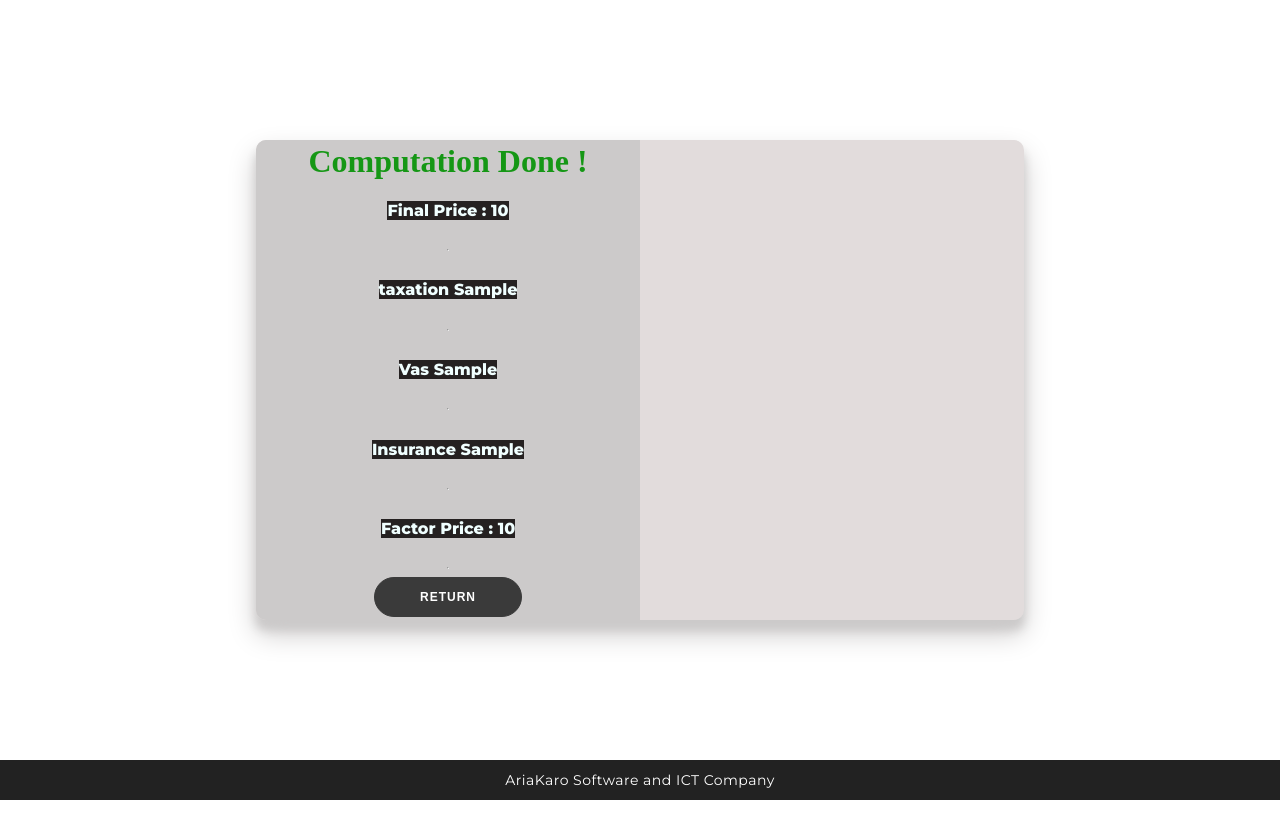
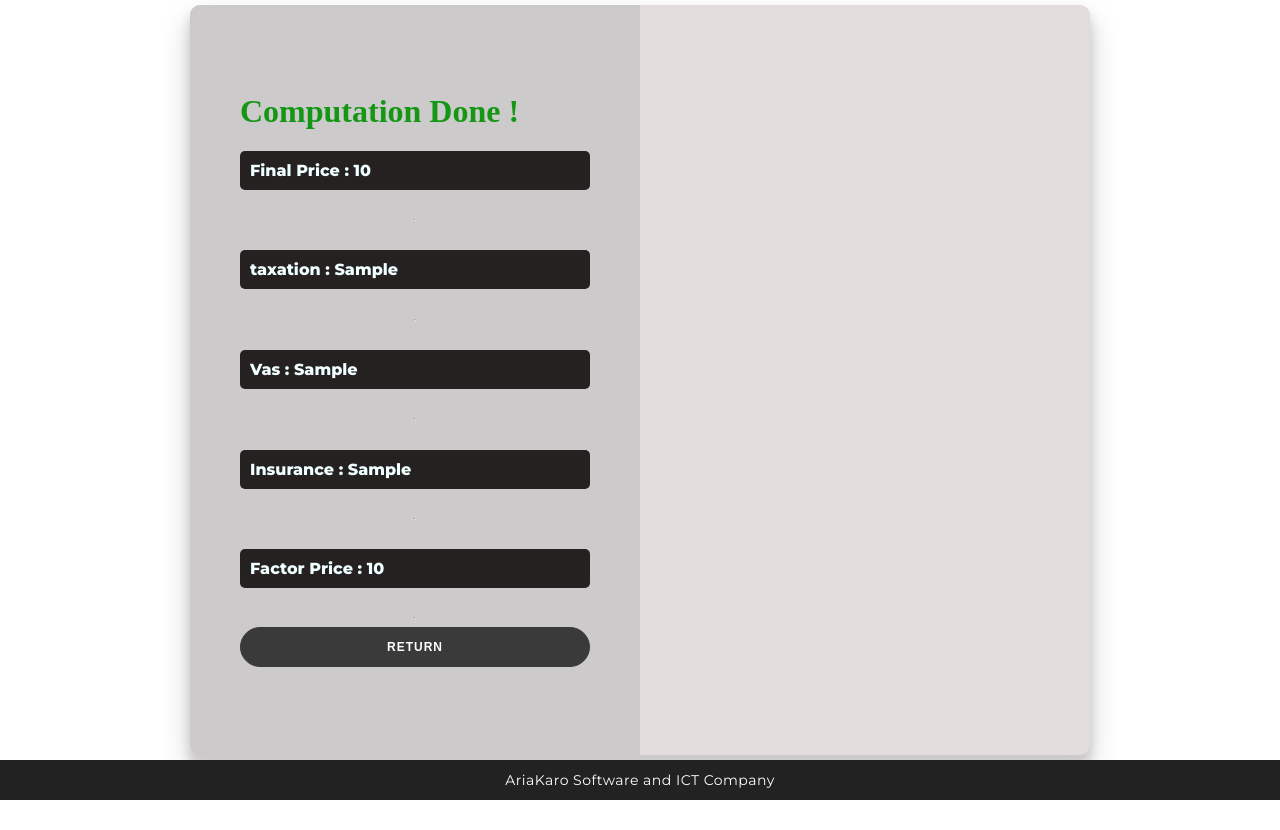
Before and after one commit to Tarokh-Yaghoubi/Ariakaro-factor, a Flask app: template flaskapp/templates/result.html in a window 1280 px wide. Run offline with Flask 2, Linux system fonts and the light colour scheme; the template is opened without the code that fills it: most values are stand-ins (such as "Sample title", 1, 10 or a date in 2020).

Commit message:
forth version

```diff
--- a/flaskapp/__init__.py
+++ b/flaskapp/__init__.py
@@ -1,6 +1,5 @@
 from datetime import timedelta
 from flask import Flask
-from flask_login import LoginManager
 import os
 import secrets
 
--- a/flaskapp/static/style.css
+++ b/flaskapp/static/style.css
@@ -73,14 +73,17 @@ button.ghost {
 form {
 	background-color: #cccaca;
 	display: flex;
-	align-items: center;
+	/*align-items: center;*/
 	justify-content: center;
 	flex-direction: column;
 	padding: 0 50px;
 	height: 100%;
-	text-align: center;
+	/*text-align: center;*/
 }
-
+h4 {
+    padding: 10px;
+    border-radius: 5px;
+}
 input {
 	background-color: #eee;
 	border: none;
@@ -96,9 +99,9 @@ input {
 			0 10px 10px #cccaca;
 	position: relative;
 	overflow: hidden;
-	width: 768px;
-	max-width: 100%;
-	min-height: 480px;
+	width: 900px;
+	max-width: 120%;
+	min-height: 750px;
 }
 
 .form-container {
--- a/flaskapp/templates/edit.html
+++ b/flaskapp/templates/edit.html
@@ -26,7 +26,7 @@
                 <input type="text" name="insurance"  value="{{ factor.insurance }}" id="insurance" placeholder="Insurance">
             </p>
             <p>
-                <button type="submit">Confirm</button>
+                <button type="submit" style="color: white;">Confirm</button>
             </p>
         </form>
     </body>
--- a/flaskapp/templates/result.html
+++ b/flaskapp/templates/result.html
@@ -8,18 +8,18 @@
     <link rel="stylesheet" href="{{ url_for('static', filename='style.js') }}">
     <title>Document</title>
 </head>
-<body>
+<body style="overflow: hidden;">
 <div class="container" id="container">
 	<div class="form-container sign-in-container">
 		<form action="{{ url_for('login') }}">
 			<h1 class="computation-done">Computation Done !</h1>
 				<h4 style="background-color: rgb(37, 33, 33); color: azure;">Final Price : {{ finale_price }}</h4>
 				<hr>
-				<h4 style="background-color: rgb(37, 33, 33); color: azure;">taxation {{ c }}</h4>
+				<h4 style="background-color: rgb(37, 33, 33); color: azure;">taxation : {{ c }}</h4>
 				<hr>
-				<h4 style="background-color: rgb(37, 33, 33); color: azure;">Vas {{ d }}</h4>
+				<h4 style="background-color: rgb(37, 33, 33); color: azure;">Vas : {{ d }}</h4>
 				<hr>
-				<h4 style="background-color: rgb(37, 33, 33); color: azure;">Insurance {{ e }}</h4>
+				<h4 style="background-color: rgb(37, 33, 33); color: azure;">Insurance : {{ e }}</h4>
 				<hr>
 				<h4 style="background-color: rgb(37, 33, 33); color: azure;">Factor Price : {{ factor_price }}</h4>
 				<hr>
--- a/flaskapp/views.py
+++ b/flaskapp/views.py
@@ -1,7 +1,6 @@
 from flaskapp import app
 from flask import make_response
 from flaskapp.models import db, AriaKaroFactorial
-from flask_login import login_required
 
 from flask import (
     flash, render_template, request, abort, url_for, session, redirect
@@ -61,65 +60,22 @@ def compute():
 
 
     if request.method == 'POST':
+            salary_price = float(request.form.get('salary_price') if request.form.get('salary_price')!='' else 0)
+            contract_price = float(request.form.get('contract_price')  if request.form.get('contract_price')!='' else 0)
+            taxation = float(request.form.get('taxation') if request.form.get('taxation')!='' else 0)
 
-        try:
+            taxation_c = float( request.form.get('taxation_c')if request.form.get('taxation_c')!='' else 0)
+            value_added = float(request.form.get('value_added') if request.form.get('value_added')!='' else 0)
+            insurance = float(request.form.get('insurance') if request.form.get('insurance')!='' else 0)
 
-            salary_price = float(request.form.get('salary_price'))
-            contract_price = float(request.form.get('contract_price'))
-            taxation = float(request.form.get('taxation'))
-
-            taxation_c = float(request.form.get('taxation_c'))
-            value_added = float(request.form.get('value_added'))
-            insurance = float(request.form.get('insurance'))
-
-        except ValueError:
-
-            if salary_price == '' or float(0):
-
-                salary_price = float(0)
-
-            elif contract_price == '' or float(0):
-
-                contract_price = float(0)
-
-            elif taxation == '' or float(0):
-
-                taxation = float(0)
-
-            elif taxation_c == '' or float(0):
-
-                taxation_c = float(0)
-
-            if value_added == '' or float(0):
-
-                value_added = float(0)
-
-            if insurance == '' or float(0):
-
-                insurance = float(0)
-
-
-        if salary_price and contract_price != '':
-
-            finale_price = float(salary_price) + float(contract_price)
-
-
-
-            c = (finale_price * taxation) *  taxation_c
-            d = finale_price * value_added
-            e = finale_price * insurance
-            factor_price = c + d + e + finale_price
-
-            c = float(c)
-            d = float(d)
-            e = float(e)
-            factor_price = float(factor_price)
-        else:
-
-            a = "please fill the form first :)"
-            return render_template('index.html', a = a)
-
-        return render_template('result.html', finale_price=finale_price, factor_price=factor_price, c=c, d=d, e=e)
+            final_price = salary_price+ contract_price
+            c = (final_price * taxation) * taxation_c
+            d = final_price * value_added
+            e = final_price * insurance
+            factor_price = c + d + e + final_price
+            #a = "please fill the form first :)"
+            #return render_template('index.html', a = a)
+            return render_template('result.html', finale_price=int(final_price), factor_price=int(factor_price), c=int(c), d=int(d), e=int(e))
 
 
 @app.route('/edit/<float:factor_id>', methods=['POST', 'GET'])
```
